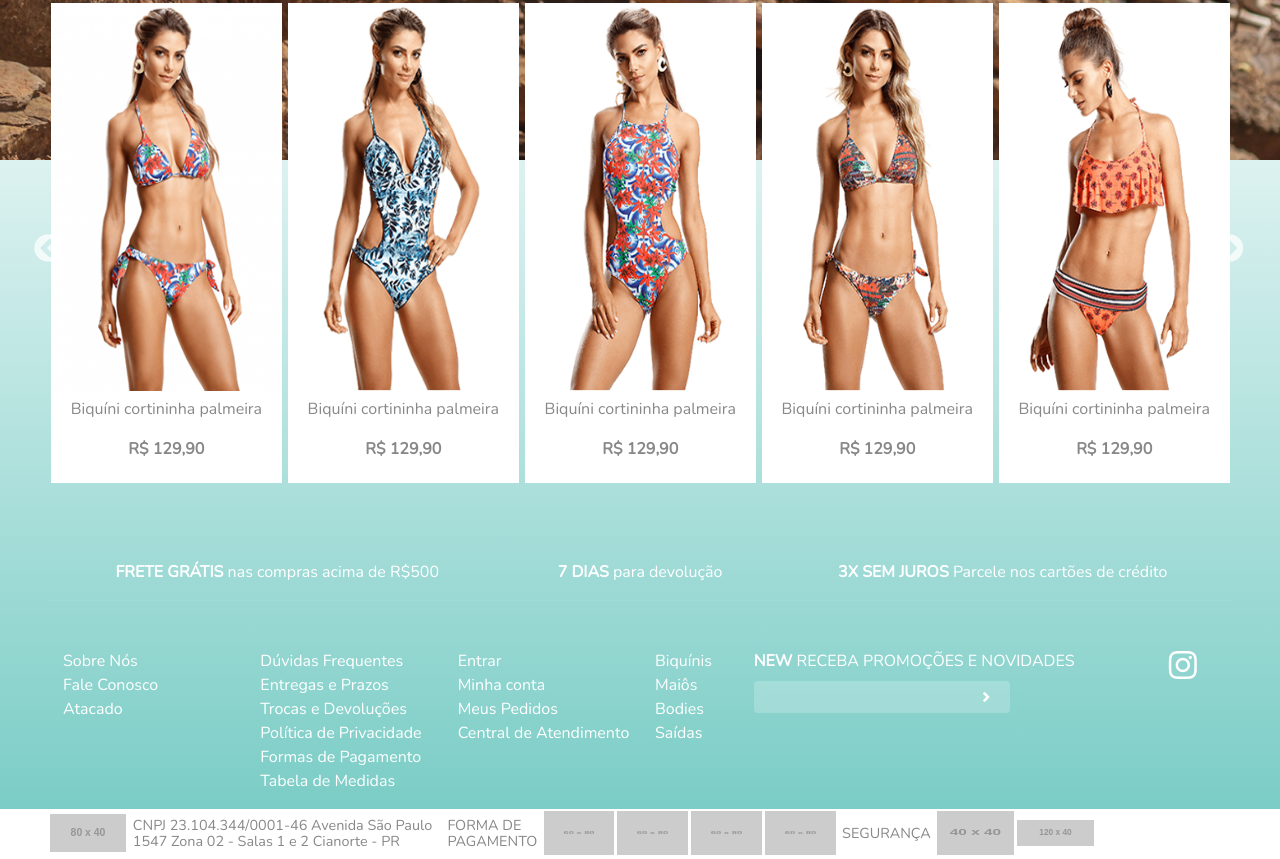
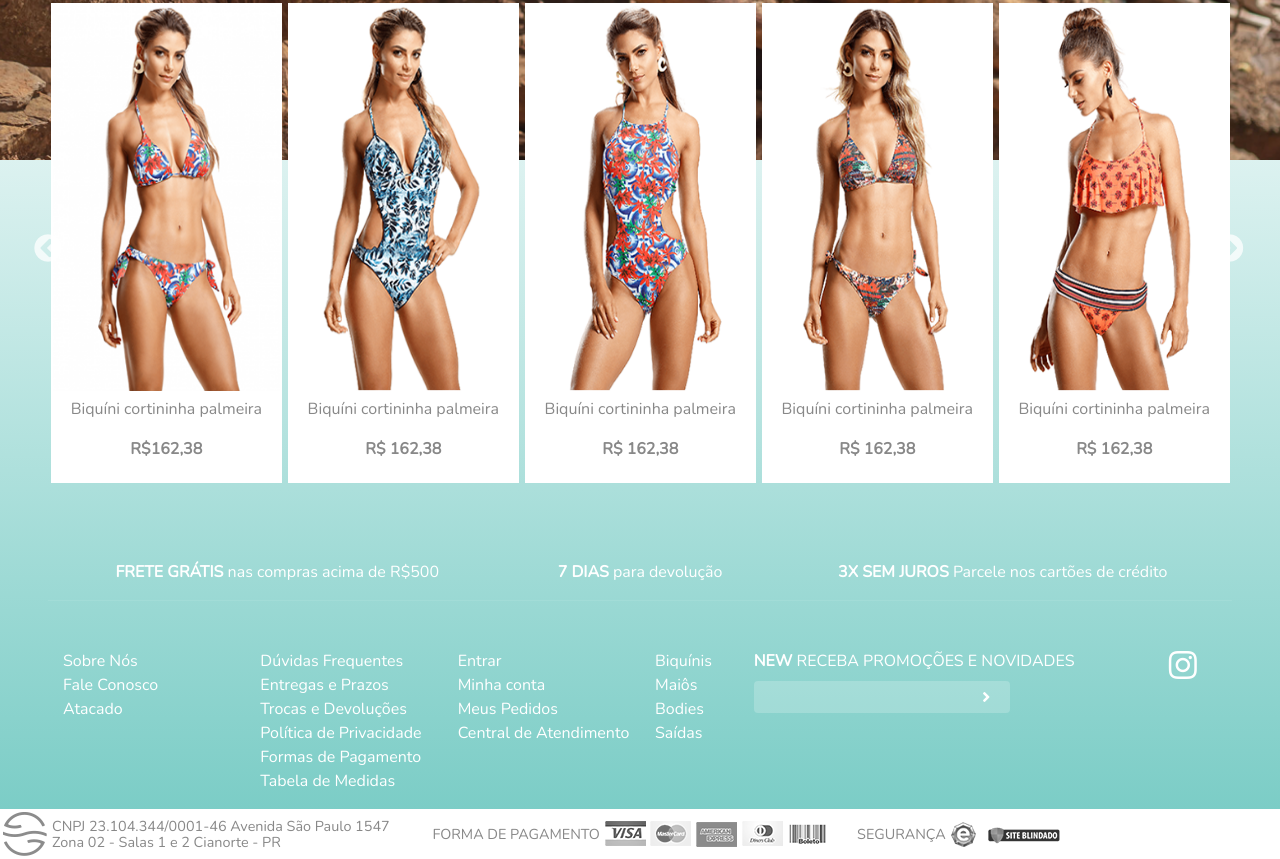
Before and after one commit to Streeterxs/oxua-praia, a plain HTML site: page index.html in a window 1280 px wide. Shown: the part 1822-2681 px from the top of the page. Drawn offline with nearby package versions, Linux system fonts and the light colour scheme; placeholder pictures from the web are drawn by us.

Commit message:
Finalizaçoes

```diff
--- a/generalPageAnimations.js
+++ b/generalPageAnimations.js
@@ -7,23 +7,26 @@ var $searchbar = $("#searchbar");
 var $abrirbusca = $("#abrirbusca");
 var $fecharbusca = $("#fecharbusca");
 
+$(window).ready(function(){
+    $(".productValue").each(function(index, value){
+        value.innerHTML = value.innerHTML.replace(",", ".");
+        let newValue = value.innerHTML * 1.25;
+        value.innerHTML = newValue.toFixed(2).replace(".", ",");
+    })
+})
+
 $(window).scroll(function(e) {
-    console.log("teste scroll")
-    console.log(lastScroll);
-
     // add/remove class to navbar when scrolling to hide/show
     var scroll = $(window).scrollTop();
     if ((scroll >= 150)) {
         $('#oxuaNavbar').removeClass("position-absolute");
         $('#oxuaNavbar').addClass("sticky-top");
         $('#oxuaNavbar').addClass("pageStickyNavbarStyles");
-        $('body').addClass("bodyPaddingForNavbar");
         $brandtransparent.hide();
         $brandwhite.show();
         $searchbar.css('margin-top',"3rem");
     } else {
         $('#oxuaNavbar').removeClass("navbar-fixed-top");
-        $('body').removeClass("bodyPaddingForNavbar");
         $('#oxuaNavbar').addClass("position-absolute");
         $('#oxuaNavbar').removeClass("pageStickyNavbarStyles");
         $brandtransparent.show();
@@ -45,7 +48,6 @@ $('.dropdown').on('hide.bs.dropdown', function(e){
 });
 
 $("#cartButton").click(function(){
-    console.log("teste togo");
     $("#cart").toggle();
     $(".table-responsive").fadeToggle();
 })
--- a/index.html
+++ b/index.html
@@ -156,7 +156,7 @@
                         </td>
                         <td>
                             <div class="d-flex align-items-center justify-content-center">
-                                <b>R$ 129,90</b>
+                                <b>R$<span class="productValue">129,90</span></b>
                             </div>
                         </td>
                         <td>
@@ -173,7 +173,7 @@
                 </table>
                 <div class="row">
                     <div class="col d-flex align-items-center">
-                            <span class="shrink">TOTAL</span> <b>R$ 129.90</b>
+                            <span class="shrink">TOTAL</span> <b>R$<span class="productValue">129.90</span></b>
                     </div>
                     <div class="col">
                         <button>FINALIZAR PEDIDO</button>
@@ -267,7 +267,7 @@
                                         <img class="img-fluid" src="./images/sumer1819/vitrine1.png">
                                         <div>
                                             <p>Biquíni cortininha palmeira</p>
-                                            <b>R$ 129,90</b>
+                                            <b>R$<span class="productValue">129,90</span></b>
                                         </div>
                                     </div>
                                     <div class="position-absolute singShowcaseHover opacity0 opacity1">
@@ -286,7 +286,7 @@
                                         <img class="img-fluid" src="./images/sumer1819/vitrine2.png">
                                         <div>
                                             <p>Biquíni cortininha palmeira</p>
-                                            <b>R$ 129,90</b>
+                                            <b>R$ <span class="productValue">129,90</span></b>
                                         </div>
                                     </div>
                                     <div class="position-absolute singShowcaseHover opacity0 opacity1">
@@ -305,7 +305,7 @@
                                         <img class="img-fluid" src="./images/sumer1819/vitrine3.png">
                                         <div>
                                             <p>Biquíni cortininha palmeira</p>
-                                            <b>R$ 129,90</b>
+                                            <b>R$ <span class="productValue">129,90</span></b>
                                         </div>
                                     </div>
                                     <div class="position-absolute singShowcaseHover opacity0 opacity1">
@@ -324,7 +324,7 @@
                                         <img class="img-fluid" src="./images/sumer1819/vitrine4.png">
                                         <div>
                                             <p>Biquíni cortininha palmeira</p>
-                                            <b>R$ 129,90</b>
+                                            <b>R$ <span class="productValue">129,90</span></b>
                                         </div>
                                     </div>
                                     <div class="position-absolute singShowcaseHover opacity0 opacity1">
@@ -343,7 +343,7 @@
                                         <img class="img-fluid" src="./images/sumer1819/vitrine5.png">
                                         <div>
                                             <p>Biquíni cortininha palmeira</p>
-                                            <b>R$ 129,90</b>
+                                            <b>R$ <span class="productValue">129,90</span></b>
                                         </div>
                                     </div>
                                     <div class="position-absolute singShowcaseHover opacity0 opacity1">
@@ -362,7 +362,7 @@
                                         <img class="img-fluid" src="./images/sumer1819/vitrine1.png">
                                         <div>
                                             <p>Biquíni cortininha palmeira</p>
-                                            <b>R$ 129,90</b>
+                                            <b>R$ <span class="productValue">129,90</span></b>
                                         </div>
                                     </div>
                                     <div class="position-absolute singShowcaseHover opacity0 opacity1">
@@ -438,24 +438,20 @@
                     </div>
                 </div>
             </div>
-            <div id="footerCopyright" class="row px-5">
-                <div class="col-12 col-lg-4 d-flex align-items-center">
-                    <img class="img-fluid" src="https://via.placeholder.com/80x40.png">
+            <div id="footerCopyright" class="row">
+                <div class="col-12 col-md-4 d-flex align-items-center">
+                    <img class="img-fluid" src="./images/logocinza-square.png">
                     <p>
                         CNPJ 23.104.344/0001-46 Avenida São Paulo 1547 Zona 02 - Salas 1 e 2 Cianorte - PR
                     </p>
                 </div>
-                <div class="col-12 col-lg-4 d-flex align-items-center">
+                <div class="col-12 col-md-4 d-flex align-items-center">
                     <p>FORMA DE PAGAMENTO</p>
-                    <img class="img-fluid" src="https://via.placeholder.com/60x80.png">
-                    <img class="img-fluid" src="https://via.placeholder.com/60x80.png">
-                    <img class="img-fluid" src="https://via.placeholder.com/60x80.png">
-                    <img class="img-fluid" src="https://via.placeholder.com/60x80.png">
+                    <img class="img-fluid" src="./images/flags.png">
                 </div>
-                <div class="col-12 col-lg-4 d-flex align-items-center">
+                <div class="col-12 col-md-4 d-flex align-items-center">
                     <p>SEGURANÇA</p>
-                    <img class="img-fluid" src="https://via.placeholder.com/40x40.png">
-                    <img class="img-fluid" src="https://via.placeholder.com/120x40.png">
+                    <img class="img-fluid" src="./images/security.png">
                 </div>
             </div>
             <script src="https://unpkg.com/aos@2.3.1/dist/aos.js"></script>
--- a/landingPageSlick.js
+++ b/landingPageSlick.js
@@ -23,8 +23,7 @@ $(document).ready(function(){
               settings: {
                 slidesToShow: 3,
                 slidesToScroll: 1,
-                infinite: true,
-                dots: true
+                infinite: true
               }
             },
             {
--- a/styles.css
+++ b/styles.css
@@ -493,6 +493,7 @@ footer #footerWrapper button:hover{
 
 footer #footerCopyright{
     background-color: #ffffff;
+    padding: 0.2rem;
 }
 
 footer #footerCopyright > div{
@@ -500,11 +501,7 @@ footer #footerCopyright > div{
 }
 
 footer #footerCopyright img{
-    width: 50%;
-    max-height: 3rem;
-    max-width: 5rem;
-    padding: 0.1rem;
-    display: block;
+    max-width: 100%;
 }
 
 footer #footerCopyright p{
```
